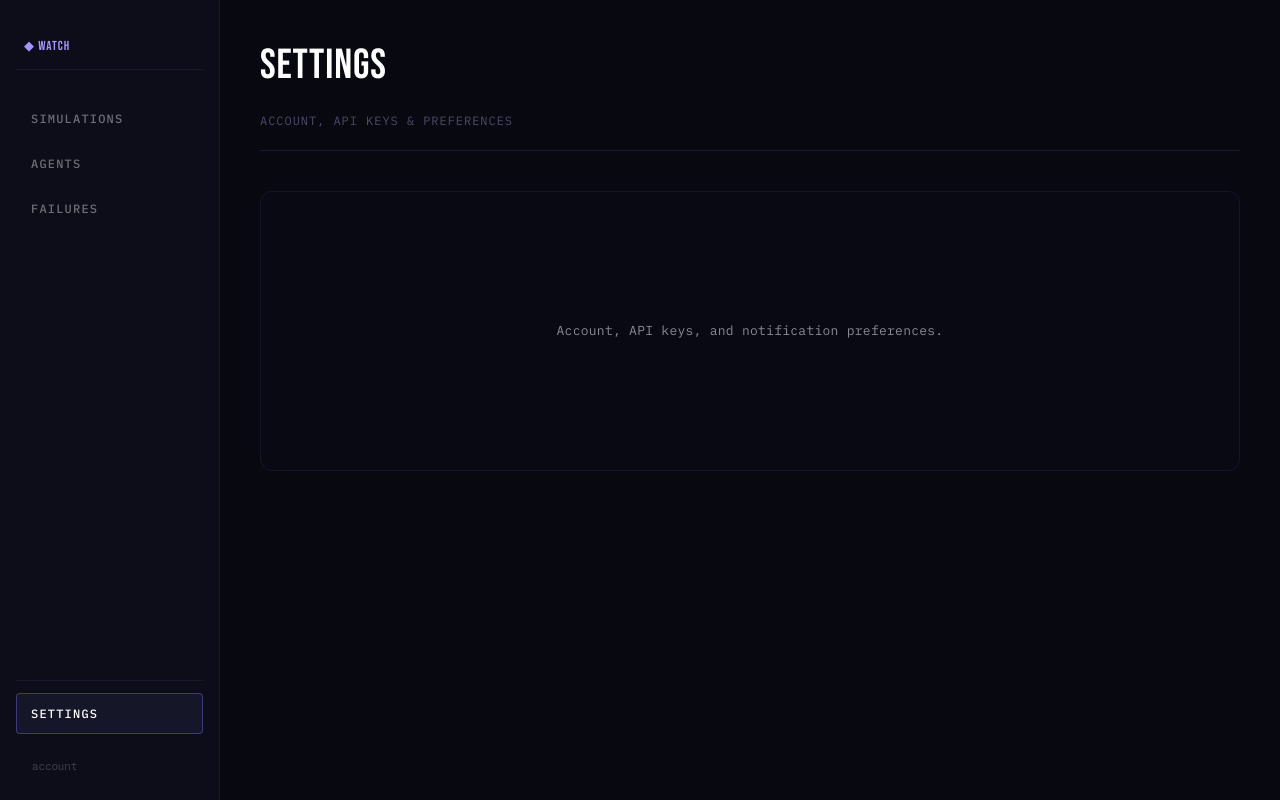
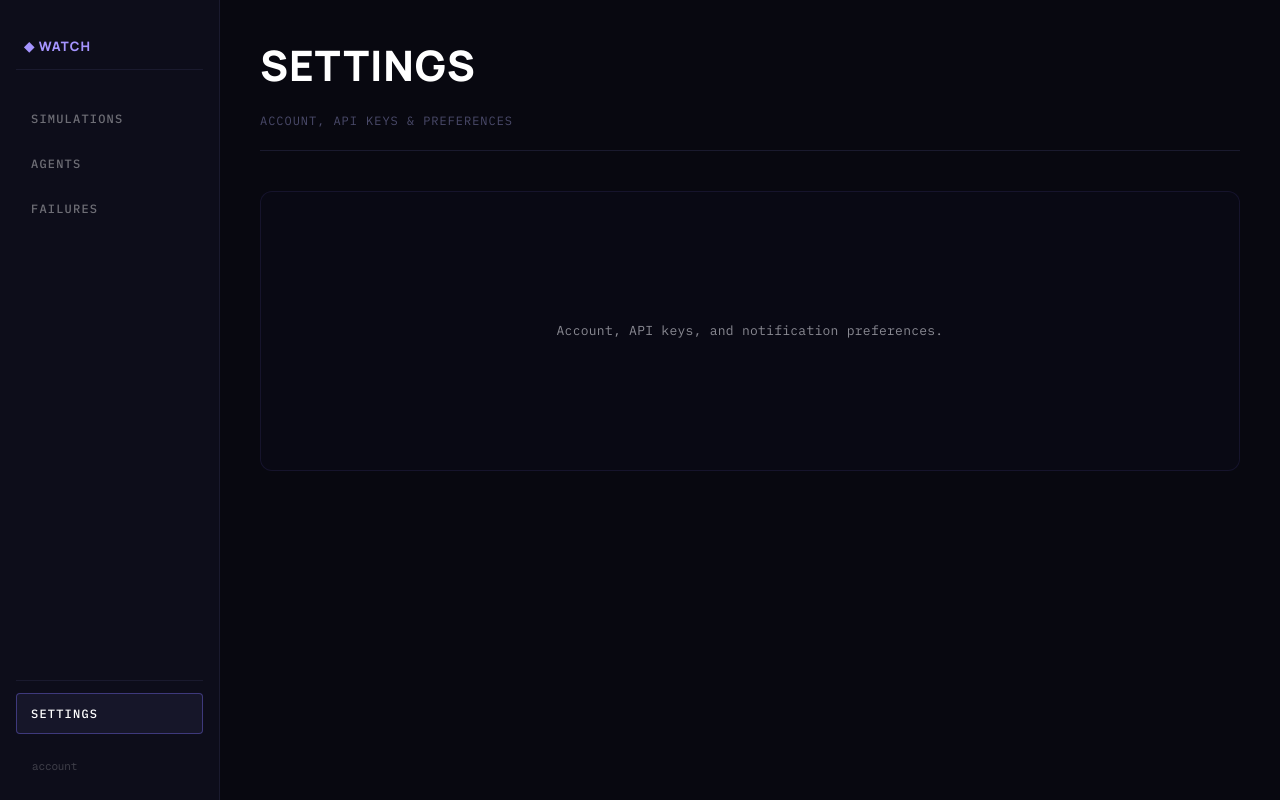
Before and after one commit to kaadipranav/WatchLLM, a Next.js app in the folder watchllm/: page /dashboard/settings in a window 1280 px wide. Built offline with nearby package versions, Linux system fonts and the light colour scheme.

Commit message:
style: replace Bebas Neue with Manrope for cleaner, more modern typography

```diff
--- a/watchllm/app/dashboard/Sidebar.tsx
+++ b/watchllm/app/dashboard/Sidebar.tsx
@@ -95,8 +95,8 @@ export function Sidebar() {
         <span
           style={{
             display: "inline-block",
-            fontFamily: "'Bebas Neue',sans-serif",
-            fontWeight: 400,
+            fontFamily: "'Manrope',sans-serif",
+            fontWeight: 800,
             fontSize: "13px",
             letterSpacing: "0.08em",
             color: "#a594ff",
--- a/watchllm/app/dashboard/agents/page.tsx
+++ b/watchllm/app/dashboard/agents/page.tsx
@@ -8,9 +8,9 @@ export default function AgentsPage() {
       <div style={{ marginBottom: "40px", borderBottom: "1px solid #1a1a2e", paddingBottom: "20px" }}>
         <h1
           style={{
-            fontFamily: "'Bebas Neue',sans-serif",
+            fontFamily: "'Manrope',sans-serif",
             fontSize: "42px",
-            fontWeight: 400,
+            fontWeight: 800,
             letterSpacing: "0.02em",
             marginBottom: "12px",
             color: "#ffffff",
--- a/watchllm/app/dashboard/failures/page.tsx
+++ b/watchllm/app/dashboard/failures/page.tsx
@@ -8,9 +8,9 @@ export default function FailuresPage() {
       <div style={{ marginBottom: "40px", borderBottom: "1px solid #1a1a2e", paddingBottom: "20px" }}>
         <h1
           style={{
-            fontFamily: "'Bebas Neue',sans-serif",
+            fontFamily: "'Manrope',sans-serif",
             fontSize: "42px",
-            fontWeight: 400,
+            fontWeight: 800,
             letterSpacing: "0.02em",
             marginBottom: "12px",
             color: "#ffffff",
--- a/watchllm/app/dashboard/page.tsx
+++ b/watchllm/app/dashboard/page.tsx
@@ -32,9 +32,9 @@ function PageHeader({ count }: { count: number }) {
     <div style={{ marginBottom: "40px", borderBottom: "1px solid #1a1a2e", paddingBottom: "20px" }}>
       <h1
         style={{
-          fontFamily: "'Bebas Neue',sans-serif",
+          fontFamily: "'Manrope',sans-serif",
           fontSize: "42px",
-          fontWeight: 400,
+          fontWeight: 800,
           letterSpacing: "0.02em",
           color: "#ffffff",
           marginBottom: "12px",
--- a/watchllm/app/dashboard/settings/page.tsx
+++ b/watchllm/app/dashboard/settings/page.tsx
@@ -8,9 +8,9 @@ export default function SettingsPage() {
       <div style={{ marginBottom: "40px", borderBottom: "1px solid #1a1a2e", paddingBottom: "20px" }}>
         <h1
           style={{
-            fontFamily: "'Bebas Neue',sans-serif",
+            fontFamily: "'Manrope',sans-serif",
             fontSize: "42px",
-            fontWeight: 400,
+            fontWeight: 800,
             letterSpacing: "0.02em",
             marginBottom: "12px",
             color: "#ffffff",
--- a/watchllm/app/globals.css
+++ b/watchllm/app/globals.css
@@ -1,4 +1,4 @@
-@import url("https://fonts.googleapis.com/css2?family=Bebas+Neue&family=Geist:wght@300;400;500;600;700;800;900&family=Geist+Mono:wght@400;500&family=Inter:wght@100;200;300;400;500;600;700;800;900&family=IBM+Plex+Mono:wght@400;500;600;700&display=swap");
+@import url("https://fonts.googleapis.com/css2?family=Manrope:wght@400;500;600;700;800&family=Geist:wght@300;400;500;600;700;800;900&family=Geist+Mono:wght@400;500&family=Inter:wght@100;200;300;400;500;600;700;800;900&family=IBM+Plex+Mono:wght@400;500;600;700&display=swap");
 @import "tailwindcss";
 
 /* ============================================================
@@ -499,9 +499,9 @@ button:active, .btn:active {
 }
 
 .cl-headerTitle {
-  font-family: "Bebas Neue", sans-serif !important;
+  font-family: "Manrope", sans-serif !important;
   font-size: 28px !important;
-  font-weight: 400 !important;
+  font-weight: 800 !important;
   letter-spacing: 0.02em !important;
   color: #ffffff !important;
   text-transform: uppercase !important;
--- a/watchllm/app/page.tsx
+++ b/watchllm/app/page.tsx
@@ -102,14 +102,14 @@ export default function Home() {
   return (
     <div style={{ minHeight: "100vh", backgroundColor: "var(--bg)" }}>
       <style dangerouslySetInnerHTML={{ __html: `
-@import url('https://fonts.googleapis.com/css2?family=Bebas+Neue&display=swap');
+@import url('https://fonts.googleapis.com/css2?family=Manrope:wght@400;500;600;700;800&display=swap');
 *{margin:0;padding:0;box-sizing:border-box}
 :root{
   --bg:#080810;--bg2:#0d0d1a;--bg3:#111120;
   --border:#1a1a2e;--border2:#22223a;
   --text:#e2e2f0;--muted:#4a4a6a;--dimmed:#1e1e32;
   --mono:'IBM Plex Mono',monospace;
-  --display:'Bebas Neue',sans-serif;
+  --display:'Manrope',sans-serif;
   --purple:#7c6ef7;
   --purple-bright:#a594ff;
   --blue:#4a90d9;
@@ -150,6 +150,7 @@ nav{display:flex;align-items:center;justify-content:space-between;padding:1.2rem
 h1{
   font-family:var(--display);
   font-size:clamp(5rem,9.5vw,8.5rem);
+  font-weight:800;
   line-height:0.92;
   letter-spacing:0.01em;
   margin-bottom:1.6rem;
```
